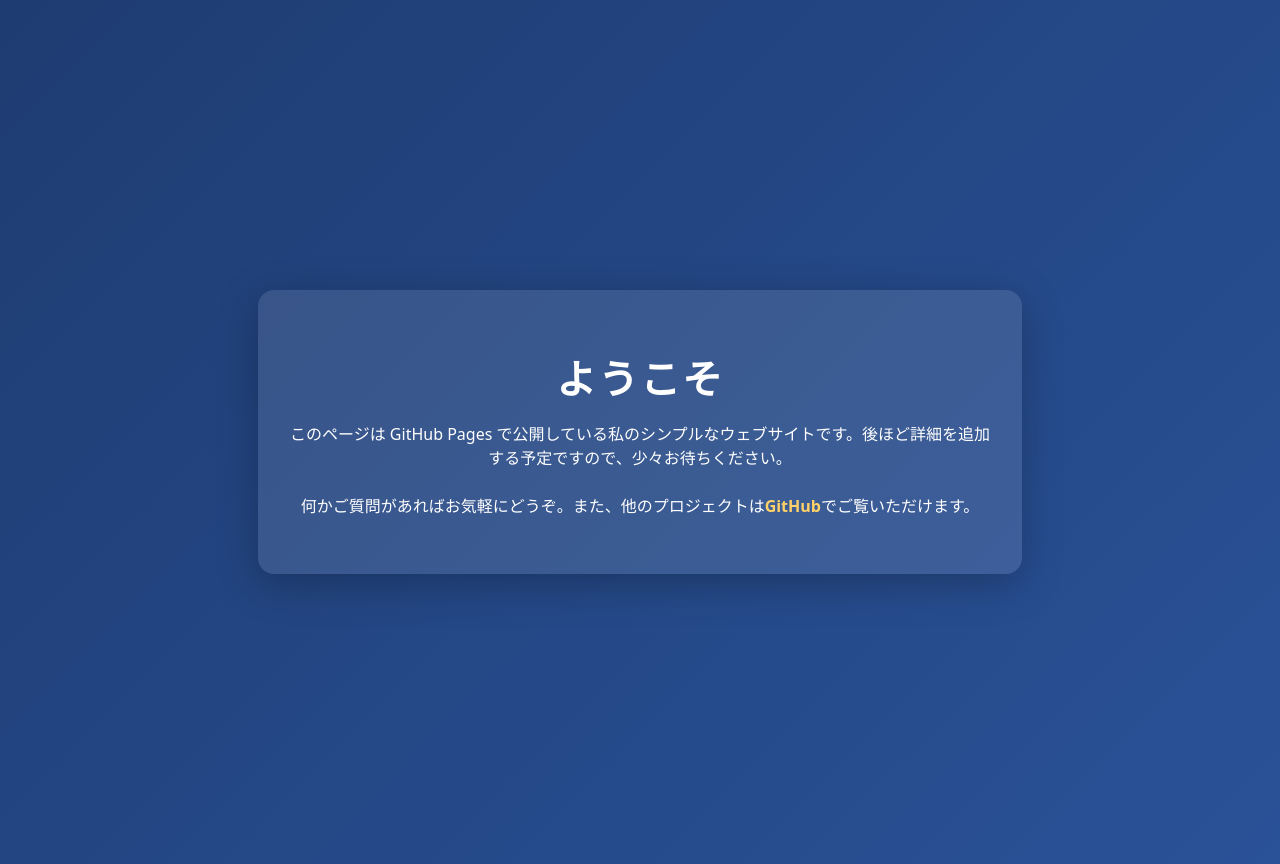
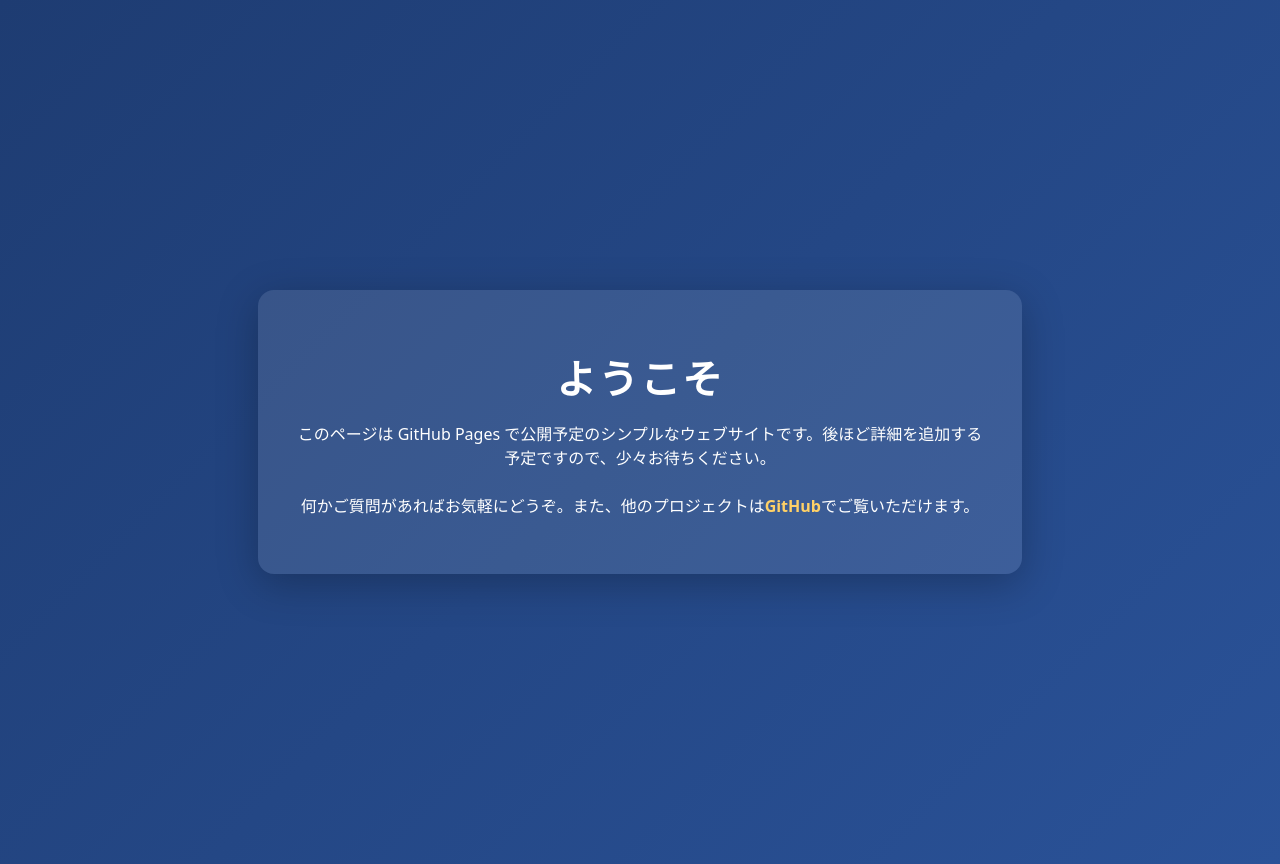
Before and after one commit to nanasaku007/aic-webdev, a plain HTML site: page index.html in a window 1280 px wide. Drawn offline with Linux system fonts and the light colour scheme.

```diff
--- a/index.html
+++ b/index.html
@@ -46,7 +46,7 @@
 <body>
   <main>
     <h1>ようこそ</h1>
-    <p>このページは GitHub Pages で公開している私のシンプルなウェブサイトです。後ほど詳細を追加する予定ですので、少々お待ちください。</p>
+    <p>このページは GitHub Pages で公開予定のシンプルなウェブサイトです。後ほど詳細を追加する予定ですので、少々お待ちください。</p>
     <p>何かご質問があればお気軽にどうぞ。また、他のプロジェクトは<a href="https://github.com/">GitHub</a>でご覧いただけます。</p>
   </main>
 </body>
```
